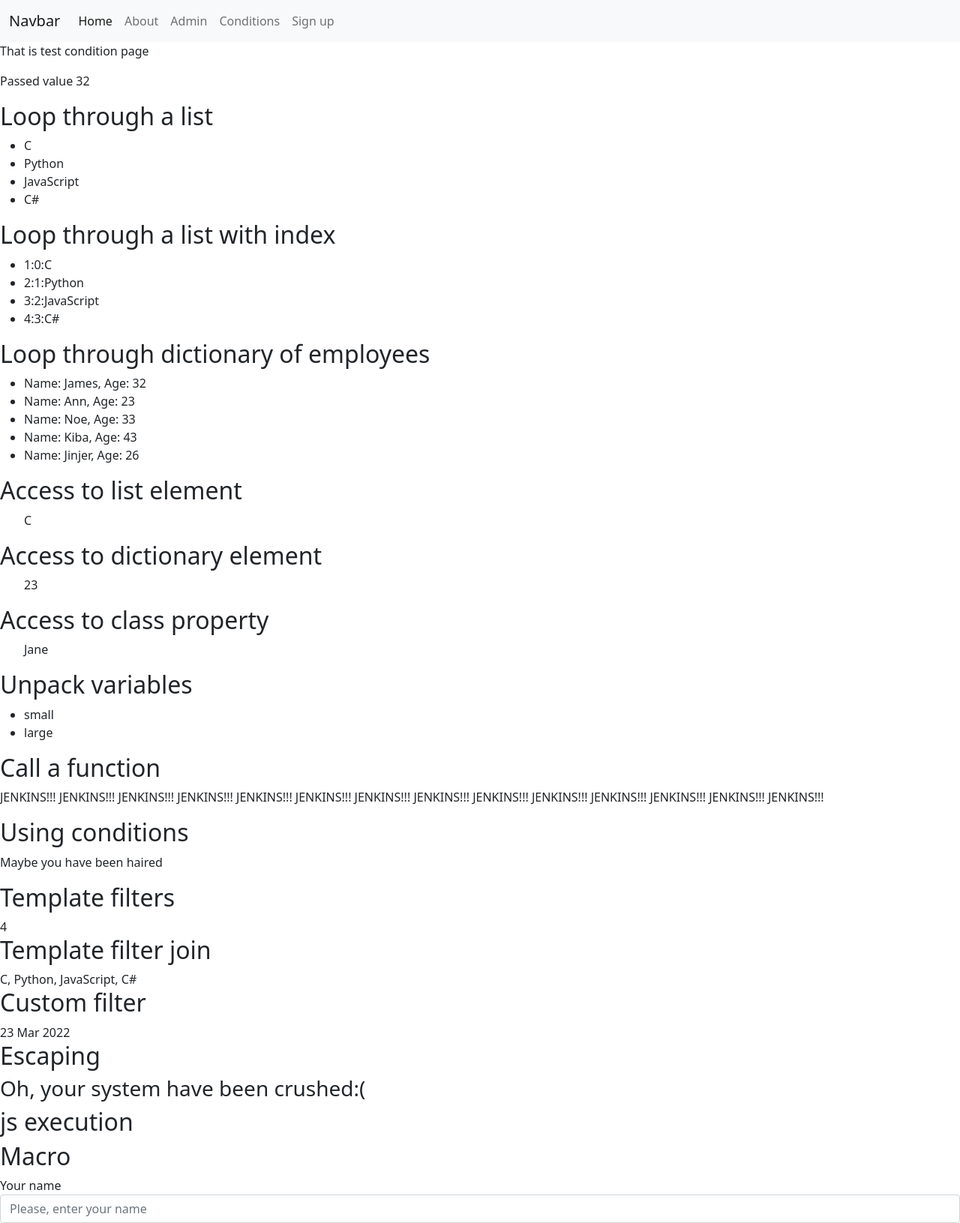
After one commit to trtbfn/time-slicer, a Flask app: page /conditions in a window 1280 px wide. The commit adds this page. Shown: the whole page at 75% size. Run offline with Flask 2, Linux system fonts and the light colour scheme.

Commit message:
pages have been added

```diff
--- a/app/templates/base.html
+++ b/app/templates/base.html
@@ -24,6 +24,8 @@
         <a class="nav-link active" aria-current="page" href="/">Home</a>
         <a class="nav-link" href="/about">About</a>
         <a class="nav-link ml-auto" href="/admin">Admin</a>
+        <a class="nav-link ml-auto" href="/conditions">Conditions</a>
+        <a class="nav-link ml-auto" href="/sign-up">Sign up</a>
       </div>
     </div>
   </div>
--- /dev/null
+++ b/app/templates/conditions.html
@@ -0,0 +1,88 @@
+{% extends 'base.html' %}
+
+{% block title%} Conditions {% endblock %}
+
+{% import 'macros/input_macros.html' as im%}
+
+{% block main %}
+    <p>That is test condition page </p>
+    <p>Passed value <span>{{ val }}</span></p>
+
+
+    <h2>Loop through a list</h2>
+    <ul>
+        {% for language in languages%}
+            <li>{{ language }}</li>
+        {% endfor %}
+    </ul>
+
+    <h2>Loop through a list with index</h2>
+    <ul>
+        {% for language in languages%}
+            <li>{{loop.index}}:{{loop.index0}}:{{ language }}</li>
+        {% endfor %}
+    </ul>
+
+
+    <h2>Loop through dictionary of employees</h2>
+    <ul>
+        {% for emp_name, emp_age in employees.items() %}
+            <li>Name: {{ emp_name }}, Age: {{ emp_age }}</li>
+        {% endfor %}
+    </ul>
+
+    <h2>Access to list element</h2>
+    <ul>
+        {{languages[0]}}
+    </ul>
+
+    <h2>Access to dictionary element</h2>
+    <ul>
+        {{employees['Ann']}}
+    </ul>
+
+    <h2>Access to class property</h2>
+    <ul>
+        {{person.name}}
+    </ul>
+
+    <h2>Unpack variables</h2>
+    {% set a, b = props %}
+    <ul>
+        <li>{{ a }}</li>
+        <li>{{ b }}</li>
+    </ul>
+
+    <h2>Call a function</h2>
+    <p>{{ say_out_load('JENKINS!!!', 14) }}</p>
+
+
+    <h2>Using conditions</h2>
+    {% if threshold > 60 %}
+        <p>Maybe you have been haired</p>
+    {% elif threshold > 90 %}
+        <p>You have been haired</p>
+    {% else %}
+        <p>Sorry, you couldn't pass an exam</p>
+    {% endif %}
+
+    <h2>Template filters</h2>
+    {{ languages|length}}
+
+    <h2>Template filter join</h2>
+    {{ languages|join(', ')}}
+
+    <h2>Custom filter</h2>
+    {{ date|clean_date}}
+
+    <h2>Escaping<h3>
+    {{ html_text|safe}}
+
+    <h2>js execution</h2>
+    {{ script|safe}}
+
+    <h2>Macro</h2>
+
+    {{ im.input(label='Your name', name='name',
+        id='name', placeholder='Please, enter your name')}}
+{% endblock %}
--- /dev/null
+++ b/app/templates/macros/input_macros.html
@@ -0,0 +1,9 @@
+{% macro input(label='', type='', name='', id='', placeholder='')%}
+
+        <div class="form-group">
+            <label>{{ label }}</label>
+            <input class="form-control" type="{{ type }}"
+                name="{{ name }}" placeholder="{{ placeholder}}">
+        </div>
+
+{% endmacro %}
--- a/app/views.py
+++ b/app/views.py
@@ -1,6 +1,15 @@
+
+from cgitb import html
+import email
+from webbrowser import get
 from app import app
 
-from flask import render_template
+from flask import render_template, request, redirect
+from datetime import datetime
+
+@app.template_filter('clean_date')
+def date_filter(dt):
+    return dt.strftime('%d %b %Y')
 
 @app.route('/')
 def index() -> str:
@@ -9,3 +18,92 @@ def index() -> str:
 @app.route('/about')
 def about() -> str:
     return render_template('about.html')
+
+@app.route('/conditions')
+def conditions():
+
+    languages = [
+        'C', 'Python', 'JavaScript',
+        'C#'
+    ]
+
+    val = 32
+
+    employees = {
+        'James': 32,
+        'Ann': 23,
+        'Noe': 33,
+        'Kiba': 43,
+        'Jinjer': 26
+    }
+
+    threshold = 89
+
+    date = datetime.utcnow()
+
+    class Person:
+        def __init__(self, name, age) -> None:
+            self.name = name
+            self.age = age
+
+    person = Person('Jane', 32)
+
+    props = ('small', 'large')
+
+    def say_out_load(sentance: str, num: int) -> str:
+        return (sentance + ' ') * num
+
+    script = '<script>alert("You have been hached")</script>'
+
+    html_text = '<span>Oh, your system have been crushed:(</span>'
+
+    return render_template(
+        'conditions.html',
+        val=val,
+        languages=languages,
+        employees=employees,
+        person=person,
+        say_out_load=say_out_load,
+        props=props,
+        threshold=threshold,
+        date=date,
+        script=script,
+        html_text=html_text)
+
+@app.route('/sign-up', methods=["GET", "POST"])
+def sign_up():
+
+    if request.method == "POST":
+        req = request.form
+
+        username = req['username']
+        email = req.get('email')
+        password = req.get('password')
+
+
+
+        return redirect(request.url)
+
+    return render_template('sign-up.html')
+
+
+users = {
+    'alexchico': {
+        'name': 'Alex Shitenko',
+        'bio': 'internship developer'
+    },
+    'daffna': {
+        'name': 'Daria Usefovich',
+        'bio': 'Wirter, influencer'
+    }
+}
+
+
+@app.route('/profile/<username>')
+def profile(username):
+
+    user = None
+    if username in users:
+        user = users[username]
+
+    return render_template('profile.html', user=user)
```
Also changed, not shown: app/templates/profile.html (added, +22 -0 lines), app/templates/sign-up.html (added, +34 -0 lines).
